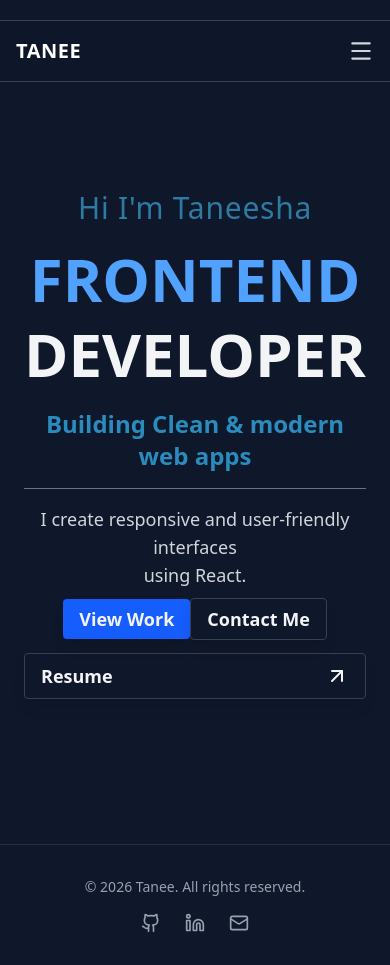
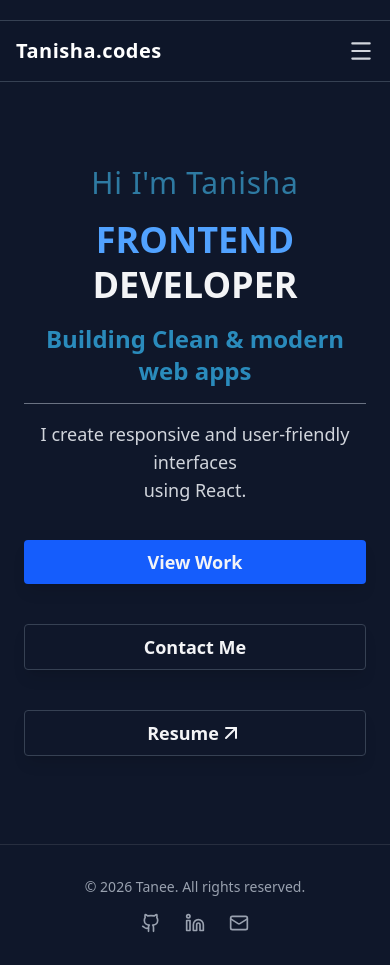
Before and after one commit to tanishamehra24/portfolio, a React (Vite) app: page / in a window 390 px wide. Built offline with nearby package versions, Linux system fonts and the light colour scheme; the HTML template or start-up script is replaced by a standard one.

Commit message:
fixed padding and button issues

```diff
--- a/src/components/Navbar.tsx
+++ b/src/components/Navbar.tsx
@@ -39,7 +39,7 @@ const Navbar = () => {
     <nav className=" fixed top-5 z-50 py-4 w-full border-y border-gray-700  backdrop-blur-md bg-[#0f172a]/70  ">
       <div className="mx-auto max-w-7xl flex px-4 sm:px-6 lg:px-8 justify-between items-center">
         <h1 className="text-xl text-white font-semibold tracking-wide">
-          TANEE
+          Tanisha.codes
         </h1>
         {/* Desktop Menu */}
         <div className="hidden md:flex items-center gap-8 text-gray-300">
--- a/src/pages/Hero.tsx
+++ b/src/pages/Hero.tsx
@@ -5,13 +5,13 @@ import {Link} from "react-router-dom";
 
 const Hero = () => {
   return (
-    <section className="min-h-screen pt-16 px-6 flex items-center bg-[#0f172a]">
+    <section className="min-h-screen pt-24 px-6 flex items-center bg-[#0f172a]">
       <div className="max-w-7xl mx-auto grid grid-cols-1 md:grid-cols-2 gap-12 items-center lg:px-12 ">
         <div className="space-y-4 animate-fadeUp text-center lg:text-left">
           <h2 className="text-3xl text-[#3696c2c9] tracking-wide">
-            Hi I'm Taneesha
+            Hi I'm Tanisha
           </h2>
-          <h2 className="text-6xl text-blue-400 font-semibold leading-tight">
+          <h2 className=" text-4xl md:text-6xl text-blue-400 font-semibold leading-tight">
             FRONTEND <span className="text-gray-100">DEVELOPER</span>
           </h2>
           <p className="text-[#31abe3c9]  text-2xl font-semibold">
@@ -21,7 +21,7 @@ const Hero = () => {
           <p className="text-gray-300 text-lg">
             I create responsive and user-friendly interfaces <br /> using React.
           </p>
-          <div className="max-w-xl md:flex items-center gap-8">
+          <div className="max-w-xl grid md:flex items-center md:gap-8">
             <Link
               to={"/projects"}
               className="bg-blue-600 my-5 px-4 py-2 hover:bg-blue-500 text-lg rounded-sm font-semibold text-gray-100 shadow-lg active:scale-95 transform transition-all cursor-pointer"
@@ -38,7 +38,7 @@ const Hero = () => {
               href={resume}
               rel="noopener noreferrer"
               target="_blank"
-              className="bg-[#0f172a] text-gray-100 my-5  px-4 py-2 border border-gray-700 text-lg rounded-sm font-semibold shadow-lg hover:bg-gray-800 active:scale-95 transform transition-all cursor-pointer flex items-center justify-between "
+              className="bg-[#0f172a] text-gray-100 my-5 px-4 py-2 border border-gray-700 text-lg rounded-sm font-semibold shadow-lg hover:bg-gray-800 active:scale-95 transform transition-all cursor-pointer flex items-center justify-center"
             >
               <span>Resume</span> <ArrowUpRight />
             </a>
--- a/src/pages/Projects.tsx
+++ b/src/pages/Projects.tsx
@@ -2,7 +2,7 @@ import ProjectCard from "../components/ProjectCard";
 import projects from "../projects";
 const Projects = () => {
   return (
-    <section className="min-h-screen flex items-center justify-center bg-[#0f172a] mx-auto px-4 sm:px-6 lg:px-8">
+    <section className="min-h-screen pt-24 flex items-center justify-center bg-[#0f172a] mx-auto px-4 sm:px-6 lg:px-8">
       <div className="space-y-10">
         <h2 className="text-4xl text-gray-200 font-bold text-center tracking-wide">
           Projects
@@ -11,7 +11,7 @@ const Projects = () => {
             Things I've built while learning and shipping real code
           </span>
         </h2>
-        <div className="max-w-7xl mx-auto px-6 grid grid-cols-1 sm:grid-cols-2 lg:grid-cols-3 gap-8">
+        <div className="max-w-7xl mx-auto px-6 grid grid-cols-1 sm:grid-cols-2 lg:grid-cols-3 gap-8 my-6">
           {projects.map((project) => (
             <ProjectCard
               key={project.id}
```
